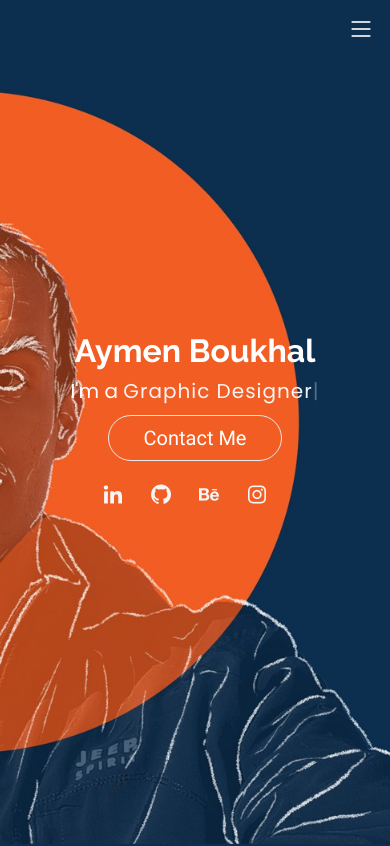
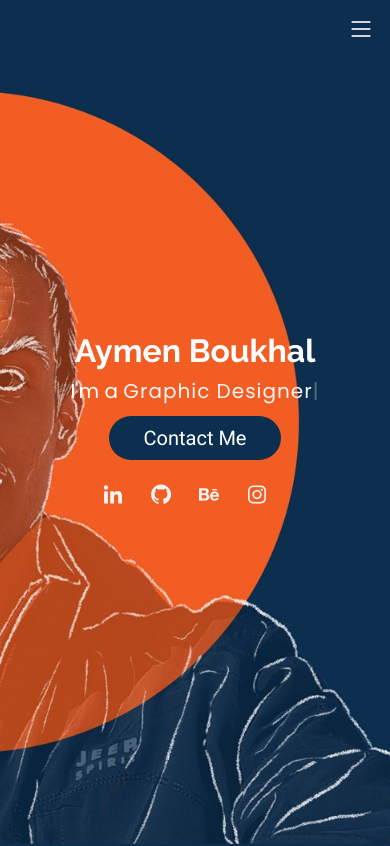
Before and after one commit to Zalamit13/Portfolio, a plain HTML site: page index.html in a window 390 px wide. Shown: the top 846 px of the page. Drawn offline with Linux system fonts and the light colour scheme.

Commit message:
minor change for phone users

```diff
--- a/assets/css/style.css
+++ b/assets/css/style.css
@@ -360,7 +360,7 @@ h6 {
   }
 
   #hero .cta{
-    border: 1px solid #e6e9ec;
+    background-color: #0c2f4f;
   }
 }
 
```
